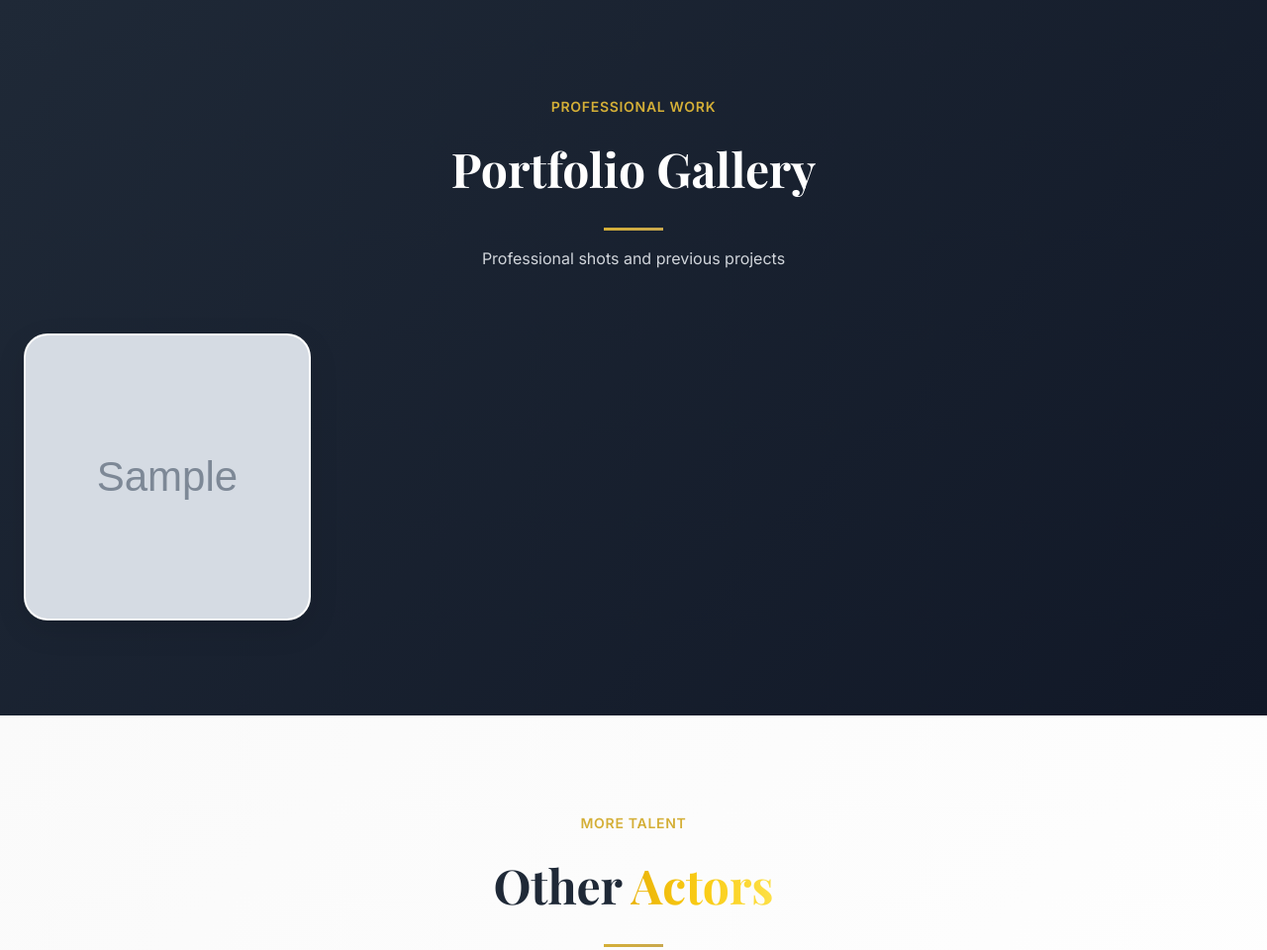
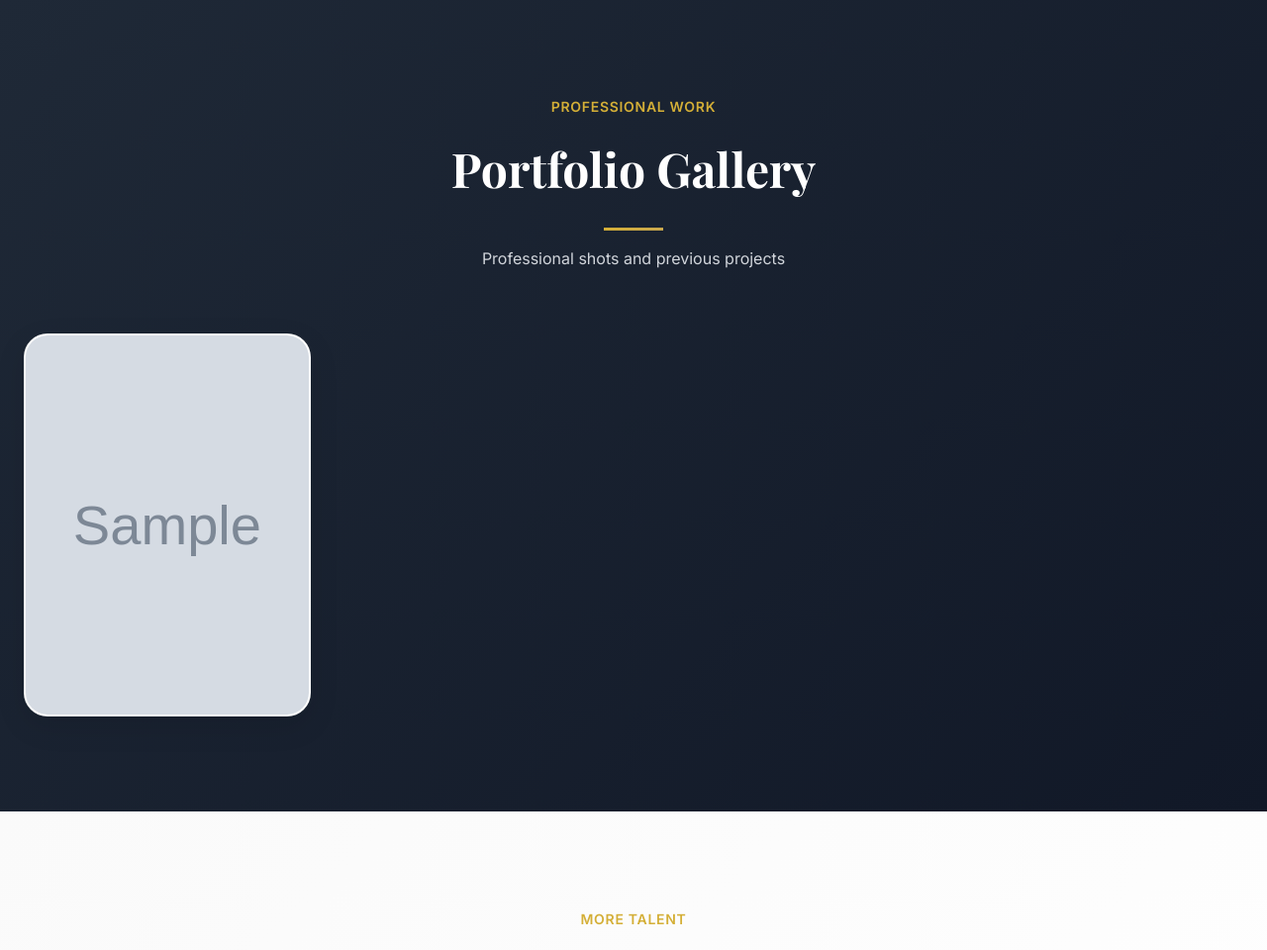
Before and after one commit to codex10800-pixel/model-agency, a Django app: template templates/core/actor_detail.html in a window 1280 px wide. Shown: the part 1153-2113 px from the top of the page at 99% size. Run offline with Django 3.2, Linux system fonts and the light colour scheme; the template is opened without the code that fills it: most values are stand-ins (such as "Sample title", 1, 10 or a date in 2020); grey boxes marked "Sample" are stand-in pictures; some libraries are stand-ins or nearby versions.

Commit message:
Adjust portfolio image layout to portrait ratio

```diff
--- a/templates/core/actor_detail.html
+++ b/templates/core/actor_detail.html
@@ -347,7 +347,7 @@
         {% if portfolio_images %}
         <div class="grid grid-cols-2 md:grid-cols-3 lg:grid-cols-4 gap-6">
             {% for portfolio in portfolio_images %}
-            <div class="gallery-card aspect-square scale-up animate-on-scroll">
+            <div class="gallery-card aspect-[3/4] scale-up animate-on-scroll">
                 <img src="{{ portfolio.image }}" alt="Portfolio" class="w-full h-full object-cover">
             </div>
             {% endfor %}
--- a/templates/core/model_detail.html
+++ b/templates/core/model_detail.html
@@ -323,7 +323,7 @@
         {% if portfolio_images %}
         <div class="grid grid-cols-2 md:grid-cols-3 lg:grid-cols-4 gap-6">
             {% for portfolio in portfolio_images %}
-            <div class="gallery-card aspect-square scale-up animate-on-scroll">
+            <div class="gallery-card aspect-[3/4] scale-up animate-on-scroll">
                 <img src="{{ portfolio.image }}" alt="Portfolio" class="w-full h-full object-cover">
             </div>
             {% endfor %}
```
